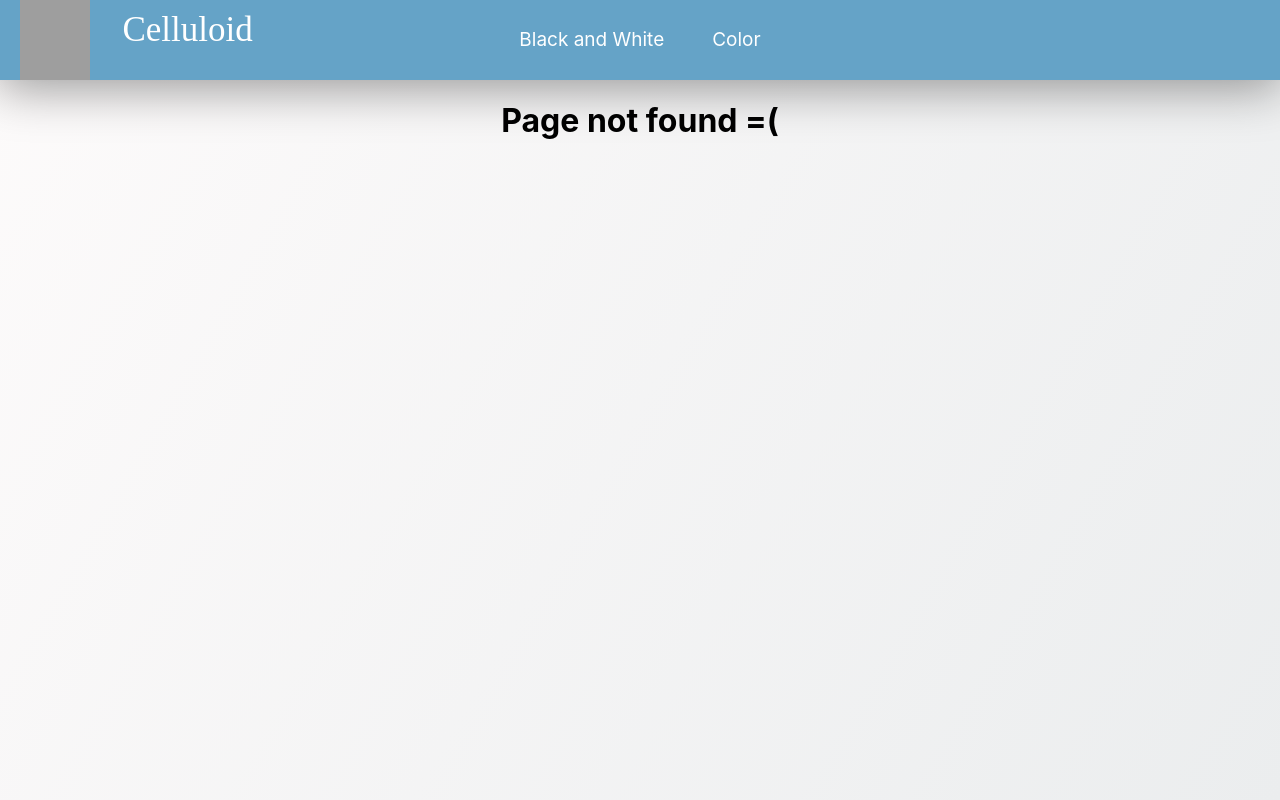
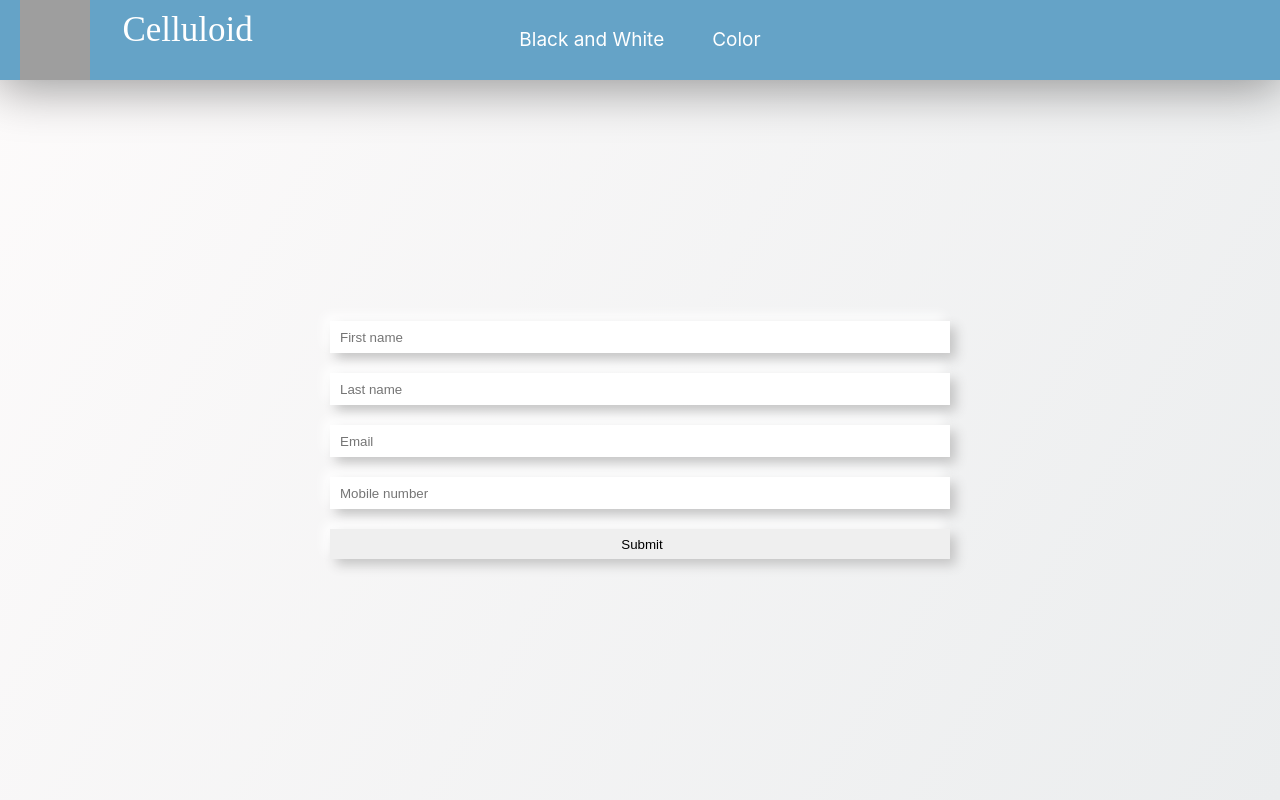
Before and after one commit to nahuel-retamoso/celluloid-retamoso, a React (Create React App) app: page /checkout in a window 1280 px wide. Before the commit this address had no page. Built offline with nearby package versions, Linux system fonts and the light colour scheme; grey boxes are pictures that could not be loaded; a web font is replaced by a local one.

Commit message:
Firebase-2

```diff
--- a/package.json
+++ b/package.json
@@ -9,6 +9,7 @@
     "firebase": "^9.8.3",
     "react": "^18.1.0",
     "react-dom": "^18.1.0",
+    "react-hook-form": "^7.32.2",
     "react-router-dom": "^6.3.0",
     "react-scripts": "5.0.1",
     "web-vitals": "^2.1.4"
--- a/src/App.js
+++ b/src/App.js
@@ -5,6 +5,7 @@ import { BrowserRouter, Routes, Route} from 'react-router-dom';
 import NavBar from './components/NavBar/NavBar';
 import CartContainer from './components/CartContainer/CartContainer';
 import { CartContextProvider } from './components/CartContext/CartContext'
+import Checkout from './components/Checkout/Checkout'
 
 
 function App() {
@@ -21,6 +22,7 @@ function App() {
             <Route path='/category/:id' element={<ItemListContainer/>} />
             <Route path='/*' element={<h1>Page not found =(</h1>}/>
             <Route path='/cart' element={<CartContainer/>} />
+            <Route path='/checkout' element={<Checkout/>} />
           </Routes>
         </CartContextProvider>
       </BrowserRouter>
--- a/src/components/CartContainer/CartContainer.css
+++ b/src/components/CartContainer/CartContainer.css
@@ -129,3 +129,20 @@
    .explorar:hover::before {
     width: 100%;
    }
+
+   .Continuar {
+    background-color: rgb(108, 175, 246);
+    padding: 7px;
+    border-radius: 5px;
+    color: white;
+    font-size: 22px;
+    width: 185px;
+    display: flex;
+    justify-content: center;
+    align-items: center;
+    text-decoration: none;
+   }
+
+   .Continuar:hover {
+       background-color: rgb(63, 152, 247);
+   }
--- a/src/components/CartContainer/CartContainer.js
+++ b/src/components/CartContainer/CartContainer.js
@@ -11,7 +11,7 @@ function CartContainer () {
     return (
         <div className="CartContainer">
             {cart.map(products => <CartItem key={products.id} id = {products.id} name={products.name} cant = {products.parentcount} total = {itemsValue(products.id)}/>)}
-            {cart.length > 0 && <h1 className="totalDetail">Total ${totalValue()}</h1>}
+            {cart.length > 0 && <div><h1 className="totalDetail">Total ${totalValue()}</h1><Link to='/checkout' className="Continuar">Continuar</Link></div>}
             {!cart.length ? <div className="vacio"><h1>Tu carrito esta vacio</h1><Link className='explorar' to='/'>Explorar la tienda</Link></div>: <button className='deleteAll'onClick={() => deleteCart()}><span className="text">Delete all</span><span className="icon"><svg xmlns="http://www.w3.org/2000/svg" width="24" height="24" viewBox="0 0 24 24"><path d="M24 20.188l-8.315-8.209 8.2-8.282-3.697-3.697-8.212 8.318-8.31-8.203-3.666 3.666 8.321 8.24-8.206 8.313 3.666 3.666 8.237-8.318 8.285 8.203z"></path></svg></span></button>}
         </div>
     )
--- /dev/null
+++ b/src/components/Checkout/Checkout.css
@@ -0,0 +1,16 @@
+.Checkout {
+    display: flex;
+    width: 100%;
+    height: 90vh;
+    flex-direction: column;
+    justify-content: center;
+    align-items: center;
+}
+
+.Order {
+    width: 100%;
+    height: 90vh;
+    display: flex;
+    justify-content: center;
+    align-items: center;
+}
--- /dev/null
+++ b/src/components/Checkout/Checkout.js
@@ -0,0 +1,79 @@
+import Form from "../Form/Form"
+import './Checkout.css'
+import { useContext, useState } from 'react'
+import CartContext from "../CartContext/CartContext"
+import OrderData from "../OrderData/OrderData"
+import { addDoc, collection, updateDoc, doc, getDocs, query, where, documentId, writeBatch } from 'firebase/firestore'
+import { db } from '../../services/firebase'
+
+function Checkout () {
+
+    const { totalValue, cart, deleteCart } = useContext(CartContext)
+    const [ buyer, setBuyer ] = useState([])
+    const [ order, setOrder ] = useState("")
+
+    let date = new Date();
+    let output = String(date.getDate()).padStart(2, '0') + '/' + String(date.getMonth() + 1).padStart(2, '0') + '/' + date.getFullYear();
+
+    const objOrder = {
+        buyer: buyer,
+        items: cart,
+        date: output,
+        total: totalValue()
+    }
+
+
+    function createOrder () {
+        const ids = cart.map(prod => prod.id)
+
+        const batch = writeBatch(db)
+
+        const outOfStock = []
+
+        const collectionRef = collection(db, 'ItemCollection')
+
+        getDocs(query(collectionRef, where(documentId(), 'in', ids)))
+            .then(response => {
+                response.docs.forEach(doc => {
+                    const dataDoc = doc.data()
+                    const prodQuantity = cart.find(prod => prod.id === doc.id)?.parentcount
+
+                    if(dataDoc.stock >= prodQuantity) {
+                        batch.update(doc.ref, { stock: dataDoc.stock - prodQuantity})
+                    } else {
+                        outOfStock.push({ id: doc.id, ...dataDoc})
+                    }
+                })
+            }).then(() => {
+                if(outOfStock.length === 0) {
+                    const collectionRef = collection(db, 'orders')
+                    return addDoc(collectionRef, objOrder)
+                } else {
+                    return Promise.reject({ type: 'out_of_stock', products: outOfStock})
+                }
+            }).then(({ id }) => {
+                batch.commit()
+                deleteCart()
+                console.log('success',`El id de la orden es: ${id}`)
+                setOrder(`El id de la orden es: ${id}`)
+            }).catch(error => {
+                console.log(error)
+                setOrder('error',`Algunos productos no tienen stock`)
+                console.log("Algunos productos no tienen stock")
+            })
+
+    }
+
+    return (
+        <div className="Checkout" >
+
+            {order === "" ?
+                <div className="Order">{buyer.length == 0 ? <Form createOrder = {createOrder} setBuyer = {setBuyer} /> : <OrderData data= {objOrder} createOrder= {createOrder}/>}</div>
+                : <h1>{order}</h1>
+            }
+
+        </div>
+    )
+}
+
+export default Checkout
--- /dev/null
+++ b/src/components/Form/Form.css
@@ -0,0 +1,14 @@
+form {
+    display: flex;
+    flex-direction: column;
+    width: 50%;
+}
+
+form input {
+    margin: 10px;
+    height: 30px;
+    padding-left: 10px;
+    border: none;
+    box-shadow: 6px 6px 12px #c5c5c5,
+    -6px -6px 12px #ffffff;
+}
--- /dev/null
+++ b/src/components/Form/Form.js
@@ -0,0 +1,19 @@
+import React from 'react';
+import { useForm } from 'react-hook-form';
+import './Form.css'
+
+export default function Form({setBuyer}) {
+  const { register, handleSubmit, formState: { errors } } = useForm();
+  const onSubmit = data => setBuyer(data);
+  console.log(errors);
+
+  return (
+    <form onSubmit={handleSubmit(onSubmit)}>
+      <input type="text" placeholder="First name" {...register("FirstName", {required: true, maxLength: 80})} />
+      <input type="text" placeholder="Last name" {...register("LastName", {required: true, maxLength: 100})} />
+      <input type="text" placeholder="Email" {...register("Email", {required: true, pattern: /^\S+@\S+$/i})} />
+      <input type="tel" placeholder="Mobile number" {...register("MobileNumber", {required: true, minLength: 6, maxLength: 12})} />
+      <input type="submit"/>
+    </form>
+  );
+}
--- /dev/null
+++ b/src/components/OrderData/OrderData.css
@@ -0,0 +1,22 @@
+.OrderData {
+    background-color: rgb(226, 226, 226);
+    box-shadow: 6px 6px 12px #c5c5c5,
+    -6px -6px 12px #ffffff;
+    padding: 20px;
+}
+
+.OrderData p {
+    font-size: 20px;
+
+}
+
+.RealizarOrden {
+    background-color: #6198ff;
+    box-shadow: 6px 6px 12px #c5c5c5,
+    -6px -6px 12px #ffffff;
+    padding: 5px;
+    border-radius: 5px;
+    white-space: nowrap;
+    font-size: 16px;
+    width: auto;
+}
--- /dev/null
+++ b/src/components/OrderData/OrderData.js
@@ -0,0 +1,16 @@
+import './OrderData.css'
+
+function OrderData ({data, createOrder}) {
+
+    return (
+        <div className="OrderData">
+            <p>{data.buyer.FirstName} {data.buyer.LastName}</p>
+            <p>{data.buyer.MobileNumber}</p>
+            <p>{data.buyer.Email}</p>
+            <p>Total = {data.total}</p>
+            <button className='RealizarOrden' onClick={() => createOrder()}>Realizar Orden</button>
+        </div>
+    )
+}
+
+export default OrderData
```
Also changed, not shown: 1 other file (tests, documents, lock files or other folders).
